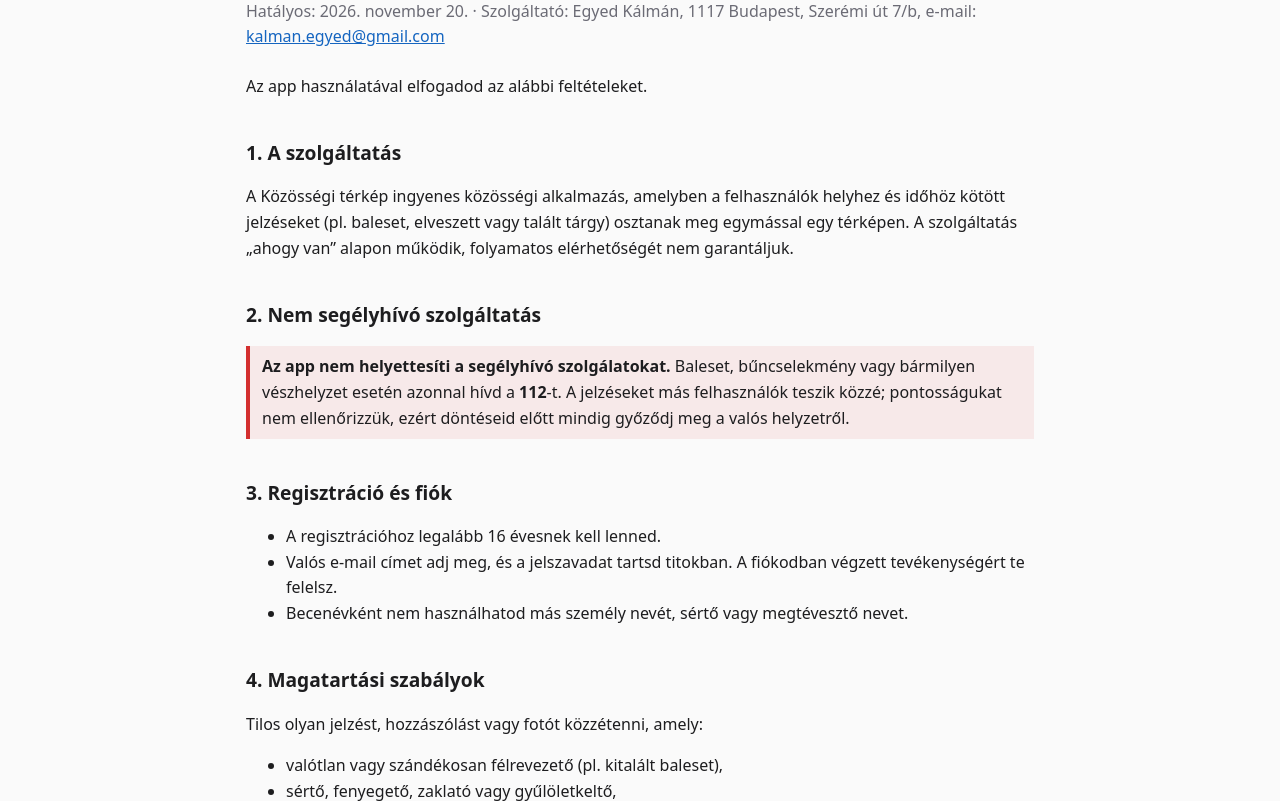
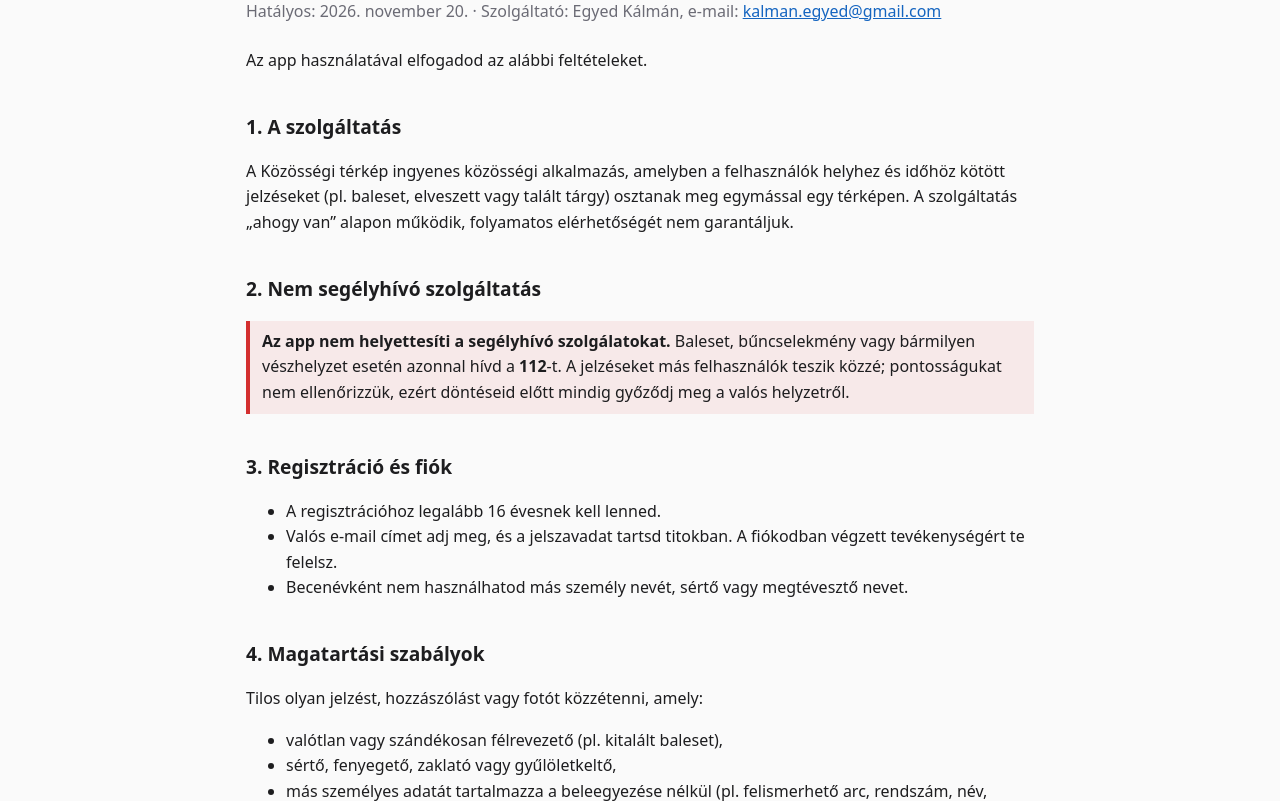
Before and after one commit to kalmanegyed-sys/kozossegi-terkep-legal, a plain HTML site: page feltetelek.html in a window 1280 px wide. Shown: the part 143-944 px from the top of the page. Drawn offline with Linux system fonts and the light colour scheme.

Commit message:
Add files via upload

```diff
--- a/feltetelek.html
+++ b/feltetelek.html
@@ -30,7 +30,7 @@
 <main>
 
 <h1>Felhasználási feltételek</h1>
-<p class="meta">Hatályos: 2026. november 20. · Szolgáltató: Egyed Kálmán, 1117 Budapest, Szerémi út 7/b, e-mail: <a href="mailto:kalman.egyed@gmail.com">kalman.egyed@gmail.com</a></p>
+<p class="meta">Hatályos: 2026. november 20. · Szolgáltató: Egyed Kálmán, e-mail: <a href="mailto:kalman.egyed@gmail.com">kalman.egyed@gmail.com</a></p>
 <p>Az app használatával elfogadod az alábbi feltételeket.</p>
 
 <h2>1. A szolgáltatás</h2>
```
Also changed, not shown: adatvedelem.html (+0 -1 lines).
